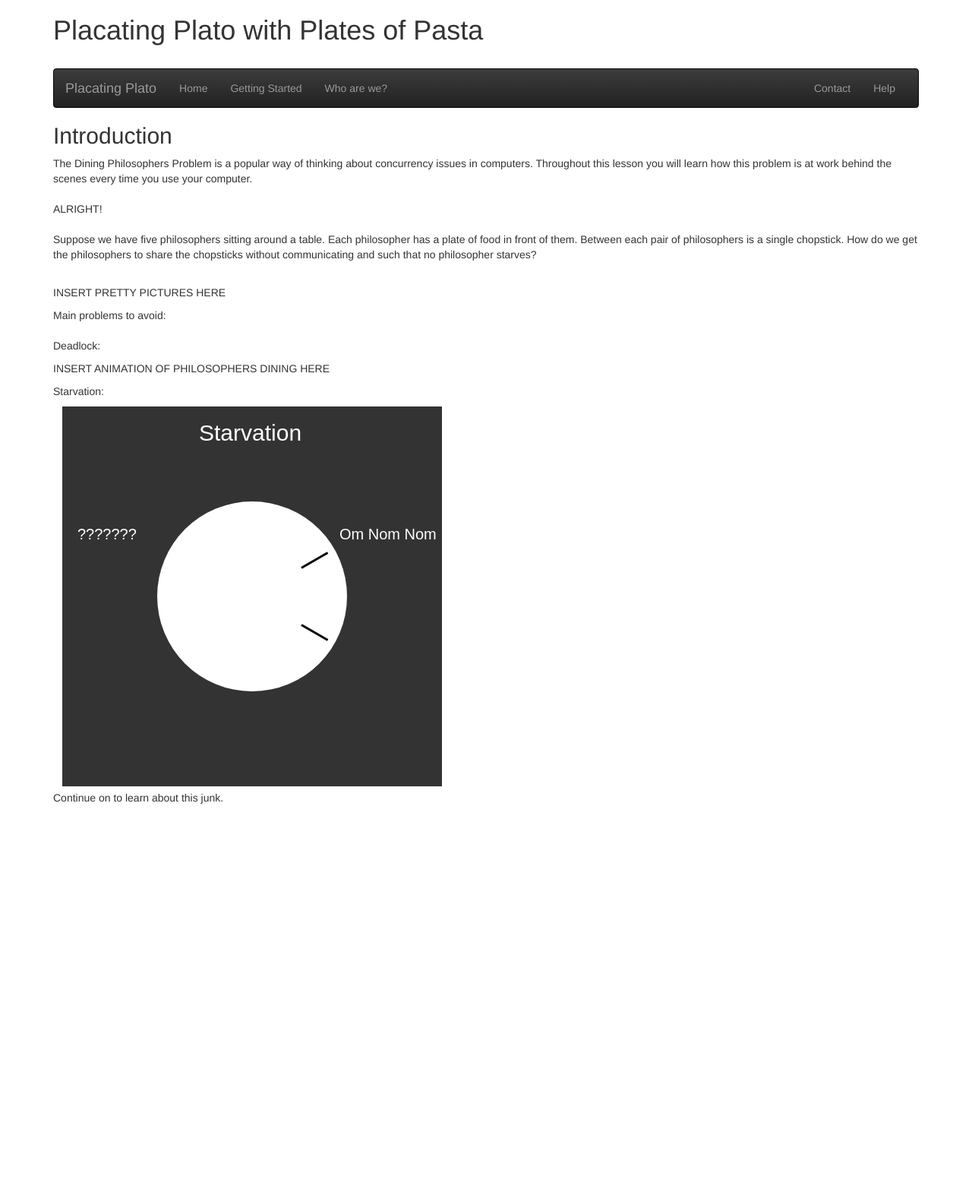
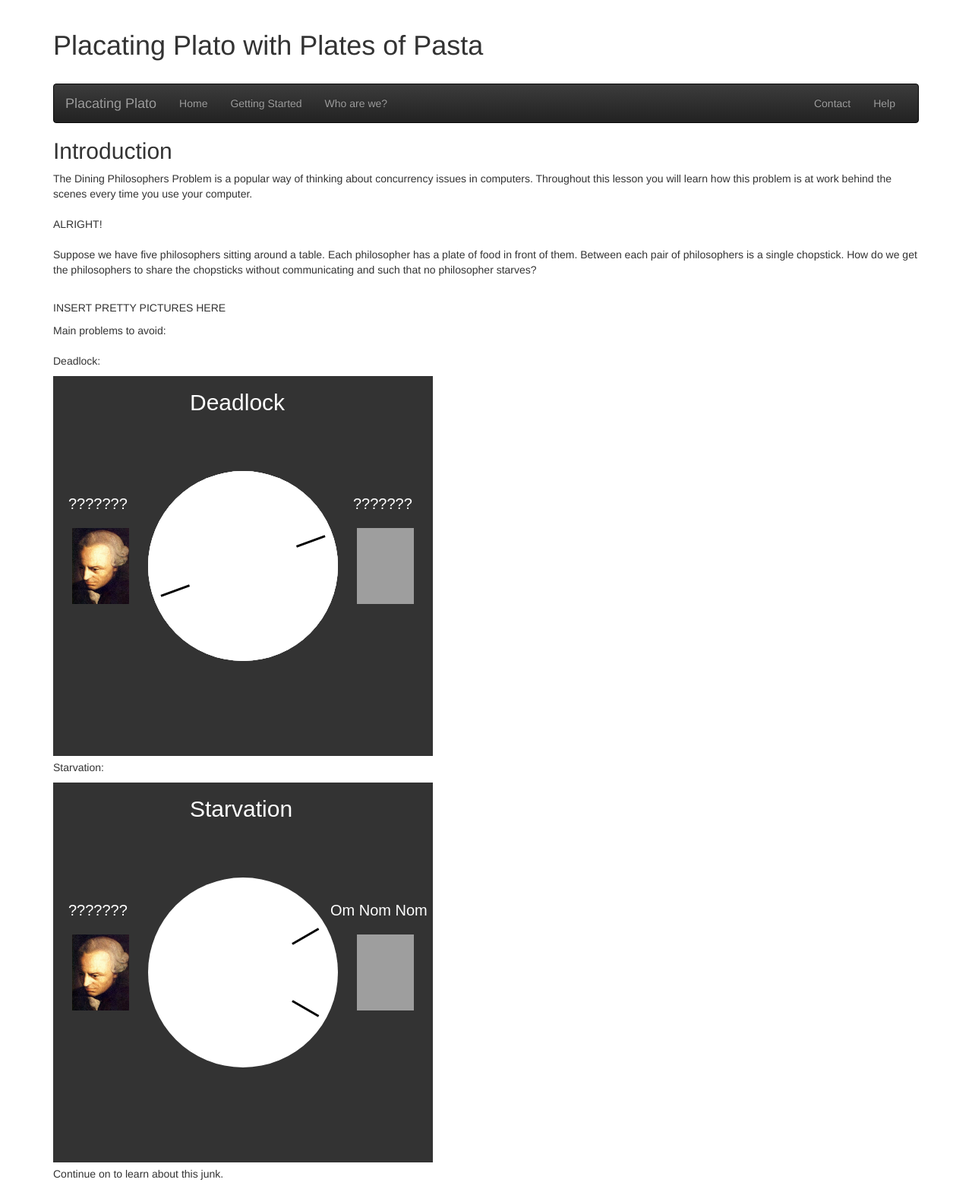
Before and after one commit to shutt5/shutt5.github.io, a PHP site: page /intro.php in a window 1280 px wide. Shown: the whole page at 76% size. Before the commit the page ends 1058 px from the top, so only its background shows below. Run offline with PHP 8.4, Linux system fonts and the light colour scheme.

Commit message:
Intro page updated
Include both animations and images.

```diff
--- a/intro.php
+++ b/intro.php
@@ -10,6 +10,9 @@
 
 
 <body>
+<img id="Plato" width="0" height="0" src="images/Plato.jpg" alt="Plato">
+<img id="Pasta" width="0" height="0" src="images/Pasta.jpg" alt="Pasta">
+<img id="Kant"  width="0" height="0"  src="images/Kant.jpg" alt="Kant">
 
 <div class="container">
 
@@ -35,14 +38,12 @@ Suppose we have five philosophers sitting around a table.  Each philosopher has
 Deadlock:<br>
 </p>
 
-<p> INSERT ANIMATION OF PHILOSOPHERS DINING HERE</p>
+<canvas id="deadlock" width="500" height="500"
+style="background-color:#333">
+</canvas>
 
 <p> Starvation: <br></p>
 
-<img id="Plato" width="0" height="0"
-src="https://upload.wikimedia.org/wikipedia/commons/8/88/Plato_Silanion_Musei_Capitolini_MC1377.jpg" alt="Plato">
-<img id="Pasta" width="0" height="0" src="https://upload.wikimedia.org/wikipedia/commons/8/89/Pasta_with_pesto.jpg" alt="Pasta">
-<img id="Kant" width="0" height="0" src="https://upload.wikimedia.org/wikipedia/commons/4/43/Immanuel_Kant_%28painted_portrait%29.jpg" alt="Kant">
 <canvas id="canvas" width="500" height="500"
 style="background-color:#333">
 </canvas>
@@ -51,20 +52,32 @@ style="background-color:#333">
 </div>
 
 <script>
+var kant;
+var img;
 var canvas = document.getElementById("canvas");
 var ctx = canvas.getContext("2d");
+var ctx_d = document.getElementById("deadlock").getContext("2d");
 var radius = canvas.height / 2;
 ctx.translate(radius, radius);
-radius = radius * 0.50
+ctx_d.translate(radius, radius);
+radius = radius * 0.50;
+drawFace(ctx_d, radius);
 drawFace(ctx, radius);
 var i = 0;
+var i_d = 0;
 var j = 0;
+var j_d = 0;
 var k = 0;
+var k_d = 0;
 var direction = 1;
 ctx.fillStyle = 'white';
 ctx.font = "30px Arial";
 ctx.fillText("Starvation", -70, 45-canvas.height/2);
 ctx.font = "20px Arial";
+ctx_d.fillStyle = 'white';
+ctx_d.font = "30px Arial";
+ctx_d.fillText("Deadlock", -70, 45-canvas.height/2);
+ctx_d.font = "20px Arial";
 
 window.onload = loadImage();
 function drawFace(ctx, radius) {
@@ -72,6 +85,11 @@ function drawFace(ctx, radius) {
   ctx.arc(0, 0, radius, 0, 2*Math.PI);
   ctx.fillStyle = 'white';
   ctx.fill();
+
+  ctx_d.beginPath();
+  ctx_d.arc(0, 0, radius, 0, 2*Math.PI);
+  ctx_d.fillStyle = 'white';
+  ctx_d.fill();
 }
 
 function animate(){
@@ -80,6 +98,7 @@ function animate(){
 }
 
 function eraseChopsticks(){
+  ctx_d.strokeStyle = 'white';
   ctx.strokeStyle = 'white';
   drawChopsticks(3);
   if(i + j + k > 110){
@@ -87,9 +106,17 @@ function eraseChopsticks(){
       k = k + 1;
       ctx.fillText("Om Nom Nom", radius-10, -75);
       ctx.fillText("???????", 20-canvas.width/2, -75);
+    }else if(k < 10){
+      k = k + 1;
     }else if(k < 20){
       k = k + 1;
+      ctx.fillStyle = 'black';
+      ctx.fillText("X",-radius-75, 12);
+      ctx.fillText("X",-radius-90, 12);
+      ctx.fillStyle = 'white';
     }else{
+      ctx.drawImage(kant, -100-radius, -50, 75, 100);
+      ctx.drawImage(img, 25+radius, -50, 75, 100);
       ctx.fillStyle = '#333';
       ctx.fillRect(radius-15,-90,canvas.width-radius+15,25);
       ctx.fillRect(20-canvas.width/2-5,-90,radius,25);
@@ -107,6 +134,38 @@ function eraseChopsticks(){
     j = j + 10*direction;
   }
   ctx.strokeStyle = 'black';
+
+  if(i_d + j_d + k_d > 129){
+    if(k_d == 0){
+      k_d = k_d + 1;
+      ctx_d.fillText("???????", radius+20, -75);
+      ctx_d.fillText("???????", 20-canvas.width/2, -75);
+    }else if(k_d < 10){
+      k_d = k_d + 1;
+    }else if(k_d < 20){
+      k_d = k_d + 1;
+      ctx_d.fillStyle = 'black';
+      ctx_d.fillText("X",radius+45, -5);
+      ctx_d.fillText("X",radius+66, -5);
+      ctx_d.fillText("X",-radius-75, 12);
+      ctx_d.fillText("X",-radius-90, 12);
+      ctx_d.fillStyle = 'white';
+    }else{
+      ctx_d.drawImage(kant, -100-radius, -50, 75, 100);
+      ctx_d.drawImage(img, 25+radius, -50, 75, 100);
+      ctx_d.fillStyle = '#333';
+      ctx_d.fillRect(radius-15,-90,canvas.width-radius+15,25);
+      ctx_d.fillRect(20-canvas.width/2-5,-90,radius,25);
+      ctx_d.fillStyle = 'white';
+      k_d = 0;
+      i_d = 0;
+      j_d = 0;
+    }
+  }else{
+    i_d = i_d + 10;
+    j_d = j_d + 10;
+  }
+  ctx_d.strokeStyle = 'black';
 }
 
 function drawChopsticks(x){
@@ -123,16 +182,36 @@ function drawChopsticks(x){
   ctx.lineTo(0, radius-50-x);
   ctx.stroke();
   ctx.rotate(j*Math.PI/180);
+
+  ctx_d.lineWidth = 3 + x;
+  ctx_d.rotate(i_d*Math.PI/180);
+  ctx_d.beginPath();
+  ctx_d.moveTo(0, -radius+10-x);
+  ctx_d.lineTo(0, -radius+50+x);
+  ctx_d.stroke();
+  ctx_d.rotate(-i_d*Math.PI/180);
+  ctx_d.rotate(j_d*Math.PI/180);
+  ctx_d.beginPath();
+  ctx_d.moveTo(0, radius-10+x);
+  ctx_d.lineTo(0, radius-50-x);
+  ctx_d.stroke();
+  ctx_d.rotate(-j_d*Math.PI/180);
 }
 
 function loadImage(){
-  var img = document.getElementById("Plato");
-  var kant = document.getElementById("Kant");
+  img = document.getElementById("Plato");
+  kant = document.getElementById("Kant");
   var pasta = document.getElementById("Pasta");
   ctx.drawImage(kant, -100-radius, -50, 75, 100);
   ctx.drawImage(img, 25+radius, -50, 75, 100);
   ctx.drawImage(pasta, 10-radius, -25, 50, 50);
   ctx.drawImage(pasta, radius-60, -25, 50, 50);
+
+  ctx_d.drawImage(kant, -100-radius, -50, 75, 100);
+  ctx_d.drawImage(img, 25+radius, -50, 75, 100);
+  ctx_d.drawImage(pasta, 10-radius, -25, 50, 50);
+  ctx_d.drawImage(pasta, radius-60, -25, 50, 50);
+
 
   setInterval(animate, 100);
 }
```
Also changed, not shown: images/Kant.jpg (added), images/Pasta.jpg (added), 1 other file.
